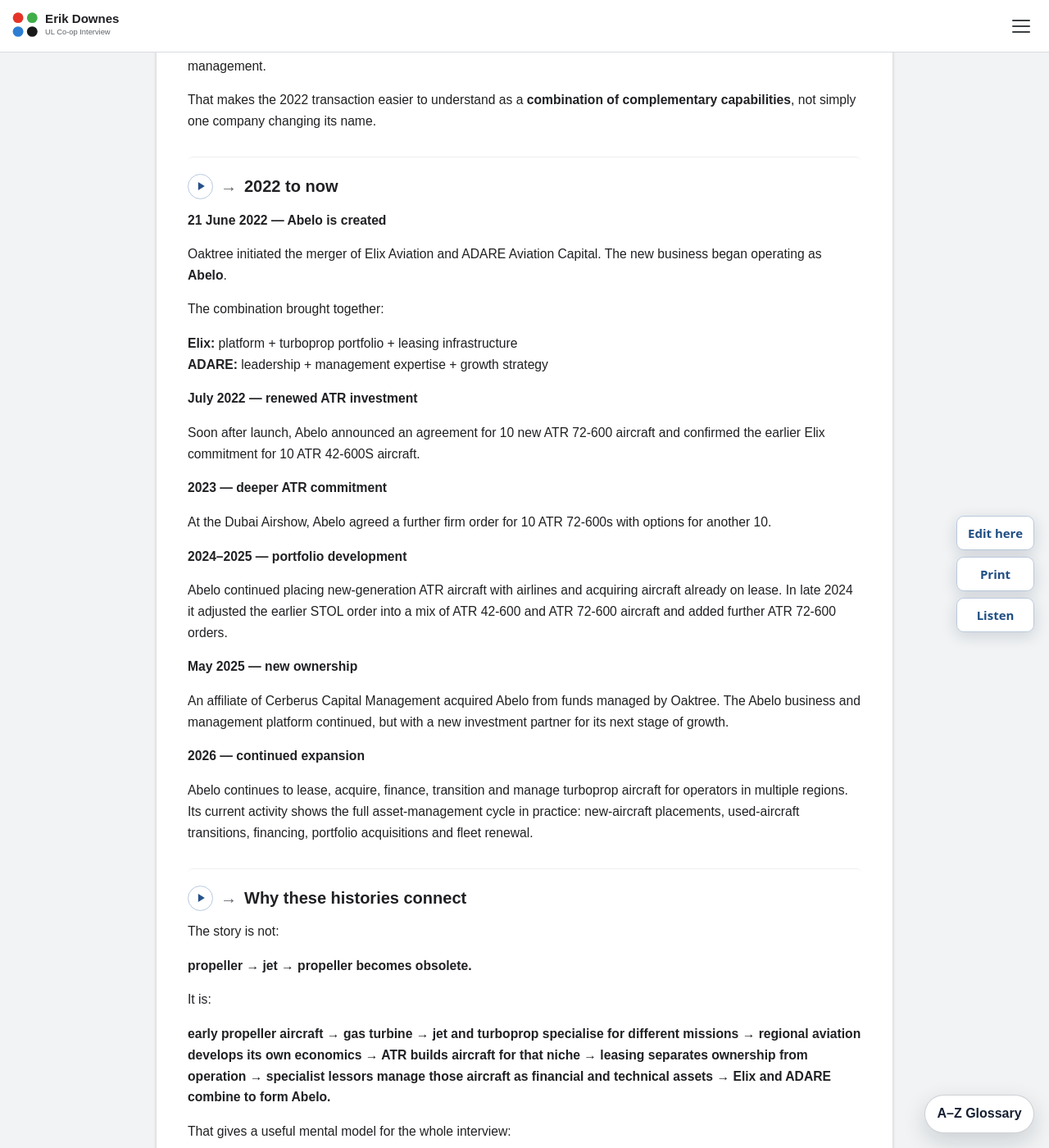
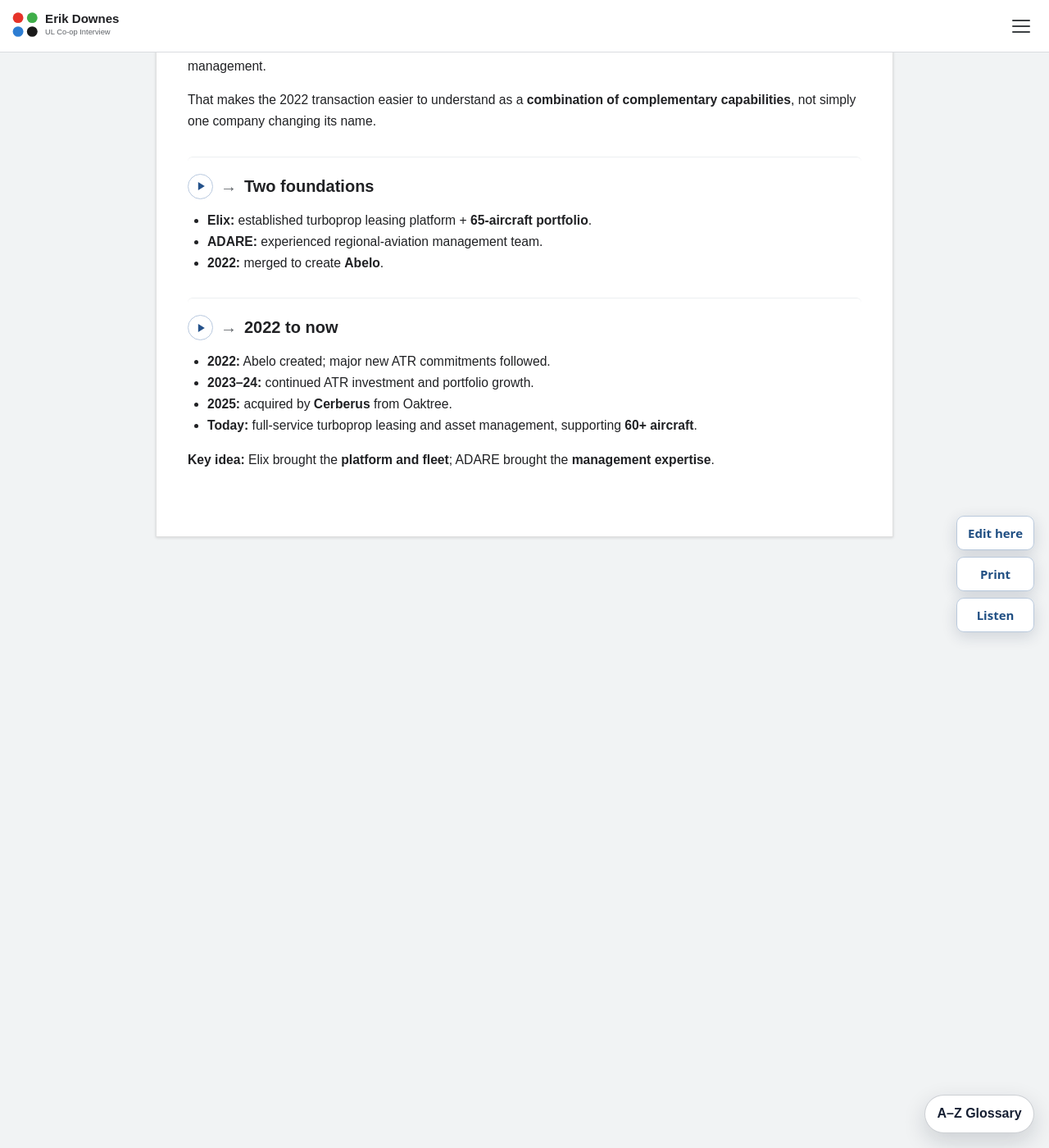
Before and after one commit to ronandownes/coop, a Jekyll site: the page built from history-of-flight.md, in a window 1280 px wide and 1400 px high, scrolled down 2790 px. Shown: the whole window at 82% size. Built offline with Jekyll 4.4.1, drawn with Linux system fonts in a browser that asks for light colours; some of the changed text lies outside the part shown.

Commit message:
Update history-of-flight.md (via Pages CMS)

```diff
--- a/history-of-flight.md
+++ b/history-of-flight.md
@@ -111,49 +111,17 @@
 
 That makes the 2022 transaction easier to understand as a **combination of complementary capabilities**, not simply one company changing its name.
 
+## Elix + ADARE | Two foundations
+
+- **Elix:** established turboprop leasing platform + **65-aircraft portfolio**.
+- **ADARE:** experienced regional-aviation management team.
+- **2022:** merged to create **Abelo**.
+
 ## Abelo | 2022 to now
 
-**21 June 2022 — Abelo is created**
+- **2022:** Abelo created; major new ATR commitments followed.
+- **2023–24:** continued ATR investment and portfolio growth.
+- **2025:** acquired by **Cerberus** from Oaktree.
+- **Today:** full-service turboprop leasing and asset management, supporting **60+ aircraft**.
 
-Oaktree initiated the merger of Elix Aviation and ADARE Aviation Capital. The new business began operating as **Abelo**.
-
-The combination brought together:
-
-**Elix:** platform + turboprop portfolio + leasing infrastructure
-**ADARE:** leadership + management expertise + growth strategy
-
-**July 2022 — renewed ATR investment**
-
-Soon after launch, Abelo announced an agreement for 10 new ATR 72-600 aircraft and confirmed the earlier Elix commitment for 10 ATR 42-600S aircraft.
-
-**2023 — deeper ATR commitment**
-
-At the Dubai Airshow, Abelo agreed a further firm order for 10 ATR 72-600s with options for another 10.
-
-**2024–2025 — portfolio development**
-
-Abelo continued placing new-generation ATR aircraft with airlines and acquiring aircraft already on lease. In late 2024 it adjusted the earlier STOL order into a mix of ATR 42-600 and ATR 72-600 aircraft and added further ATR 72-600 orders.
-
-**May 2025 — new ownership**
-
-An affiliate of Cerberus Capital Management acquired Abelo from funds managed by Oaktree. The Abelo business and management platform continued, but with a new investment partner for its next stage of growth.
-
-**2026 — continued expansion**
-
-Abelo continues to lease, acquire, finance, transition and manage turboprop aircraft for operators in multiple regions. Its current activity shows the full asset-management cycle in practice: new-aircraft placements, used-aircraft transitions, financing, portfolio acquisitions and fleet renewal.
-
-## The Big Picture | Why these histories connect
-
-The story is not:
-
-**propeller → jet → propeller becomes obsolete.**
-
-It is:
-
-**early propeller aircraft → gas turbine → jet and turboprop specialise for different missions → regional aviation develops its own economics → ATR builds aircraft for that niche → leasing separates ownership from operation → specialist lessors manage those aircraft as financial and technical assets → Elix and ADARE combine to form Abelo.**
-
-That gives a useful mental model for the whole interview:
-
-**Flight technology → route economics → regional aircraft → ATR → asset value → leasing → asset management → Abelo.**
-
-Use **Tech + Theory** for the deeper mathematics, aircraft engineering, lease-finance curves, fleet data and dashboards behind this history.
+**Key idea:** Elix brought the **platform and fleet**; ADARE brought the **management expertise**.
```
